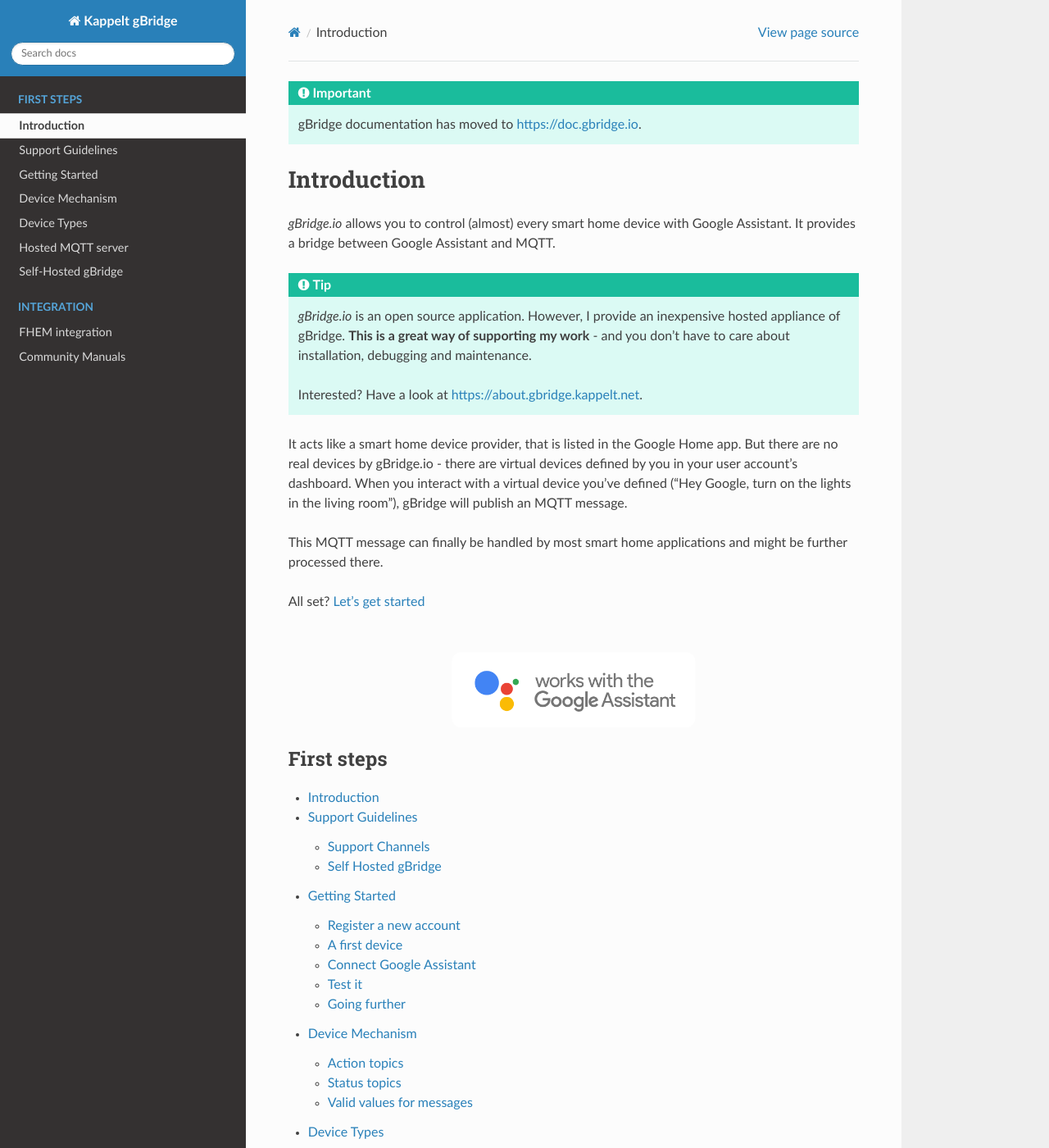
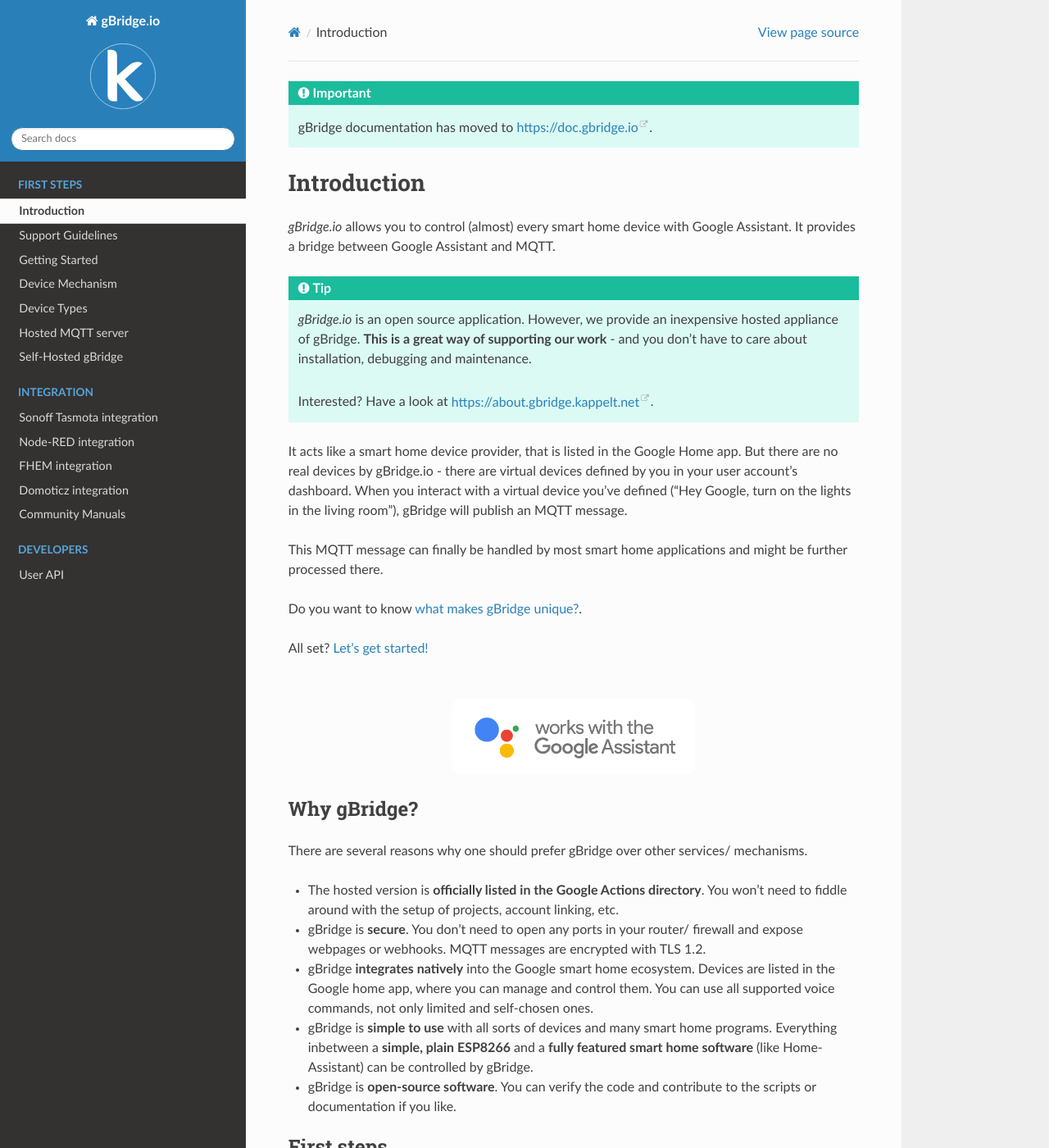
Before and after one commit to kservices/gBridge-doc, a Sphinx documentation site: the page built from source/index.rst, in a window 1280 px wide and 1400 px high. Shown: the whole window at 82% size. Built offline with Sphinx 7.4.7 and the Read the Docs theme 2.0.0, drawn with Linux system fonts in a browser that asks for light colours; some of the changed text lies outside the part shown.

Commit message:
More docs, small fixes, documents about integration

```diff
--- a/source/conf.py
+++ b/source/conf.py
@@ -19,8 +19,8 @@
 
 # -- Project information -----------------------------------------------------
 
-project = u'Kappelt gBridge'
-copyright = u'2018, Peter Kappelt'
+project = u'gBridge.io'
+copyright = u'2019, Kappelt kServices'
 author = u'Peter Kappelt'
 
 # The short X.Y version
@@ -63,7 +63,7 @@
 #
 # This is also used if you do content translation via gettext catalogs.
 # Usually you set "language" from the command line for these cases.
-language = None
+language = 'en'
 
 # List of patterns, relative to source directory, that match files and
 # directories to ignore when looking for source files.
@@ -85,7 +85,9 @@
 # further.  For a list of options available for each theme, see the
 # documentation.
 #
-# html_theme_options = {}
+html_theme_options = {
+    'style_external_links': True
+}
 
 # Add any paths that contain custom static files (such as style sheets) here,
 # relative to this directory. They are copied after the builtin static files,
@@ -101,6 +103,10 @@
 # 'searchbox.html']``.
 #
 # html_sidebars = {}
+
+html_logo = '_static/kappelt-round-border.svg'
+
+html_favicon = '_static/kappelt.ico'
 
 
 # -- Options for HTMLHelp output ---------------------------------------------
--- /dev/null
+++ b/source/developers/api.rst
@@ -0,0 +1,6 @@
+User API
+================
+
+An User-API is currently in development.
+
+A preliminary version (that isn't yet fully tested and doesn't cover all features) is available, but not yet documented. Have a look at the `Domoticz gBridge Plugin <https://github.com/giejay/domoticz-gbridge-plugin>`_ for a reference code that uses this API.
--- a/source/firstSteps/mqttServer.rst
+++ b/source/firstSteps/mqttServer.rst
@@ -29,7 +29,8 @@
 
 The server uses certificates signed by Let's Encrypt. This CA is trusted by most systems, your shouldn't need to do anything more than specifying your system's CA directory.
 
-For many linux-based systems, trusted certificates are located under :code:`/etc/ssl/certs/`. For example, when using :code:`mosquitto_sub`  or :code:`mosquitto_pub`, you just need to give the parameter :code:`--capath /etc/ssl/certs/`
+| For many linux-based systems, trusted certificates are located under :code:`/etc/ssl/certs/`. For example, when using :code:`mosquitto_sub`  or :code:`mosquitto_pub`, you just need to give the parameter :code:`--capath /etc/ssl/certs/`.
+| Certificate directories on other distributions might be :code:`/usr/local/share/certs`, :code:`/etc/pki/tls/certs`, :code:`/etc/openssl/certs`
 
 MQTT over secure websockets
 ~~~~~~~~~~~~~~~~~~~~~~~~~~~~~~~
@@ -102,6 +103,7 @@
     topic gBridge/u{gbridge-userid}/+/+ both 0 "" ""
     topic gBridge/u{gbridge-userid}/+/+/set both 0 "" ""
     #you might need to change the path of the CA files
+    #This one is valid for most Debian based systems
     bridge_capath /etc/ssl/certs/
     bridge_tls_version tlsv1.2
 
--- a/source/index.rst
+++ b/source/index.rst
@@ -12,8 +12,8 @@
 *gBridge.io* allows you to control (almost) every smart home device with Google Assistant. It provides a bridge between Google Assistant and MQTT.
 
 .. TIP::
-   *gBridge.io* is an open source application. However, I provide an inexpensive hosted appliance of gBridge.
-   **This is a great way of supporting my work** - and you don't have to care about installation, debugging and maintenance.
+   *gBridge.io* is an open source application. However, we provide an inexpensive hosted appliance of gBridge.
+   **This is a great way of supporting our work** - and you don't have to care about installation, debugging and maintenance.
 
    Interested? Have a look at `https://about.gbridge.kappelt.net <https://about.gbridge.kappelt.net>`_.
 
@@ -22,13 +22,29 @@
 
 This MQTT message can finally be handled by most smart home applications and might be further processed there.
 
-All set? :doc:`Let's get started <firstSteps/gettingStarted>`
+Do you want to know :ref:`what makes gBridge unique? <why-gBridge>`.
+
+All set? :doc:`Let's get started! <firstSteps/gettingStarted>`
 
 .. figure:: ./_static/works-with-assistant.png
    :width: 50%
    :align: center
    :alt: Works with Assistant
    :figclass: align-center
+
+
+
+.. _why-gBridge:
+
+Why gBridge?
+---------------
+There are several reasons why one should prefer gBridge over other services/ mechanisms.
+
+* The hosted version is **officially listed in the Google Actions directory**. You won't need to fiddle around with the setup of projects, account linking, etc.
+* gBridge is **secure**. You don't need to open any ports in your router/ firewall and expose webpages or webhooks. MQTT messages are encrypted with TLS 1.2.
+* gBridge **integrates natively** into the Google smart home ecosystem. Devices are listed in the Google home app, where you can manage and control them. You can use all supported voice commands, not only limited and self-chosen ones.
+* gBridge is **simple to use** with all sorts of devices and many smart home programs. Everything inbetween a **simple, plain ESP8266** and a **fully featured smart home software** (like Home-Assistant) can be controlled by gBridge.
+* gBridge is **open-source software**. You can verify the code and contribute to the scripts or documentation if you like.
 
 .. toctree::
    :maxdepth: 2
@@ -40,12 +56,20 @@
    firstSteps/deviceMechanism
    firstSteps/deviceTypes
    firstSteps/mqttServer
-   selfHosted/hostItYourself.rst
-
+   selfHosted/hostItYourself
 
 .. toctree::
    :maxdepth: 2
    :caption: Integration
 
-   integration/fhem.rst
-   integration/communityManuals.rst
+   integration/tasmota
+   integration/nodered
+   integration/fhem
+   integration/domoticz
+   integration/communityManuals
+
+.. toctree::
+   :maxdepth: 2
+   :caption: Developers
+
+   developers/api
```
Also changed, not shown: README.md (+1 -1 lines), source/firstSteps/deviceTypes.rst (+20 -29 lines), source/integration/domoticz.rst (added, +28 -0 lines), source/integration/nodered.rst (added, +58 -0 lines), source/integration/tasmota.rst (added, +61 -0 lines), source/_static/kappelt-round-border.svg (added), source/_static/kappelt.ico (added), source/_static/nodered-mqtt-auth.png (added), source/_static/nodered-mqtt-tls.png (added), source/_static/nodered-mqtt.png (added), source/_static/nodered-success-command.png (added), source/_static/nodered-success.png (added).
